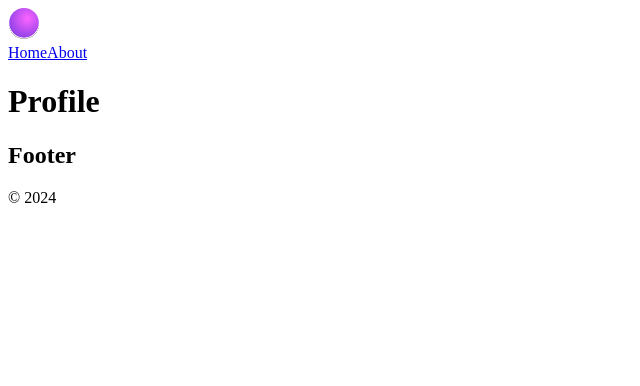
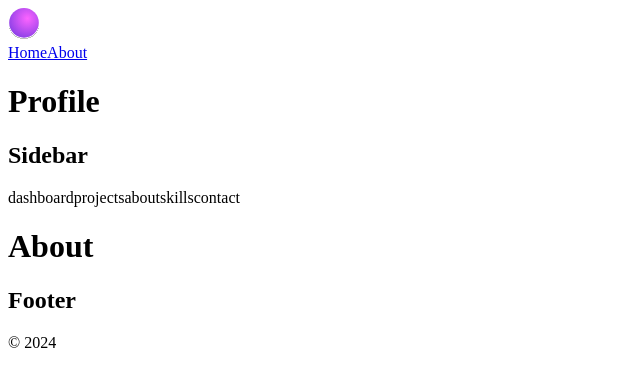
Before and after one commit to creationcodesign/artistfolio, a React (Vite) app in the folder frontend/: page /profile in a window 1280 px wide. Shown: the top 386 px of the page, without its empty margins (0-640 px from the left). Built offline with nearby package versions, Linux system fonts and the light colour scheme; the HTML template or start-up script is replaced by a standard one.

Commit message:
profile page

```diff
--- a/frontend/src/pages/profile/Profile.tsx
+++ b/frontend/src/pages/profile/Profile.tsx
@@ -1,7 +1,29 @@
+import { useState } from "react";
+import Sidebar from "../../components/profile/Sidebar";
+import About from "../About";
+import Projects from "../../components/profile/project/Projects";
+
 export default function Profile() {
+    // const actions = ['dashboard', 'projects', 'about', 'settings', 'account'];
+    const [selectedAction, setSelectedAction] = useState('dashboard');
+
     return (
         <div className='profile-page'>
             <h1>Profile</h1>
+
+            <Sidebar
+                selectedAction={selectedAction}
+                setSelectedAction={setSelectedAction}
+            />
+
+            {selectedAction === 'dashboard' && <About />
+                ||
+                selectedAction === 'projects' && <Projects />
+                // ||
+                // selectedAction === 'settings' && <Settings />
+                // ||
+                // selectedAction === 'account' && <Account />
+            }
         </div>
     )
 }
```
